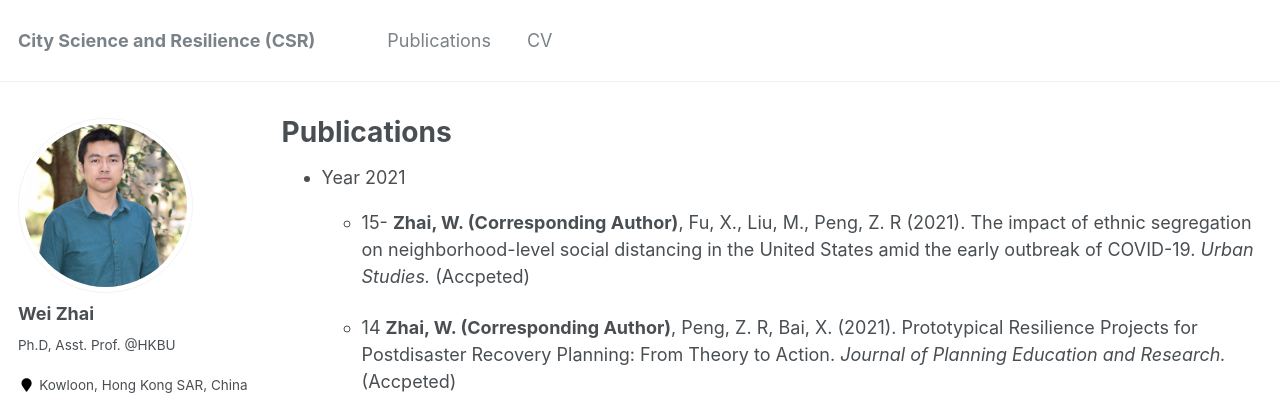
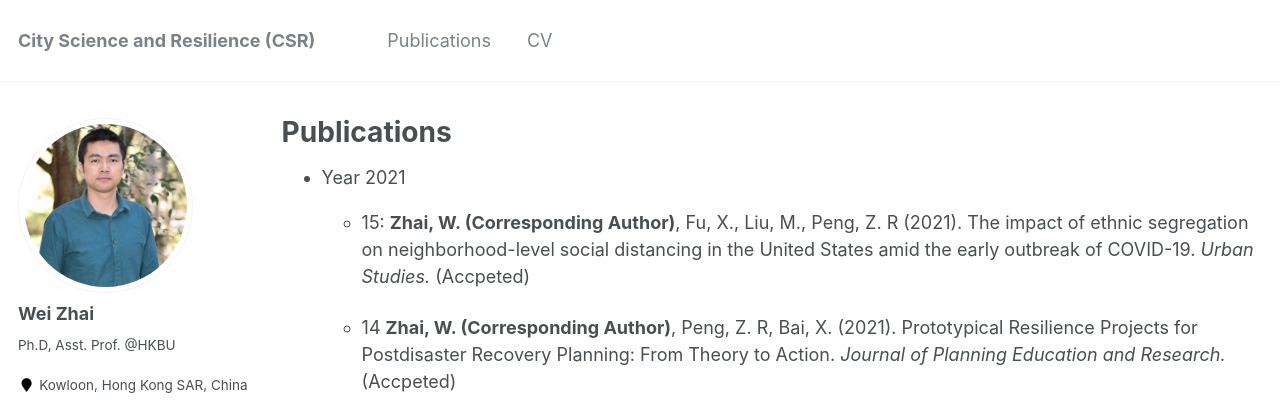
Before and after one commit to skywalkerzhai/weizhai.github.io, a Jekyll site: the page built from _pages/publications.md, in a window 1280 px wide and 900 px high. Shown: the top 404 px of the window. Built offline with Jekyll 4.4.1, drawn with Linux system fonts in a browser that asks for light colours; some web fonts are replaced.

```diff
--- a/_pages/publications.md
+++ b/_pages/publications.md
@@ -6,7 +6,7 @@ author_profile: true
 ---
 
 * Year 2021
-  * 15- **Zhai, W. (Corresponding Author)**, Fu, X., Liu, M., Peng, Z. R (2021). The impact of ethnic segregation on neighborhood-level social distancing in the United States amid the early outbreak of COVID-19. *Urban Studies.* (Accpeted)
+  * 15: **Zhai, W. (Corresponding Author)**, Fu, X., Liu, M., Peng, Z. R (2021). The impact of ethnic segregation on neighborhood-level social distancing in the United States amid the early outbreak of COVID-19. *Urban Studies.* (Accpeted)
 
   * 14 **Zhai, W. (Corresponding Author)**, Peng, Z. R, Bai, X. (2021). Prototypical Resilience Projects for Postdisaster Recovery Planning: From Theory to Action. *Journal of Planning Education and Research.* (Accpeted)
 
```
